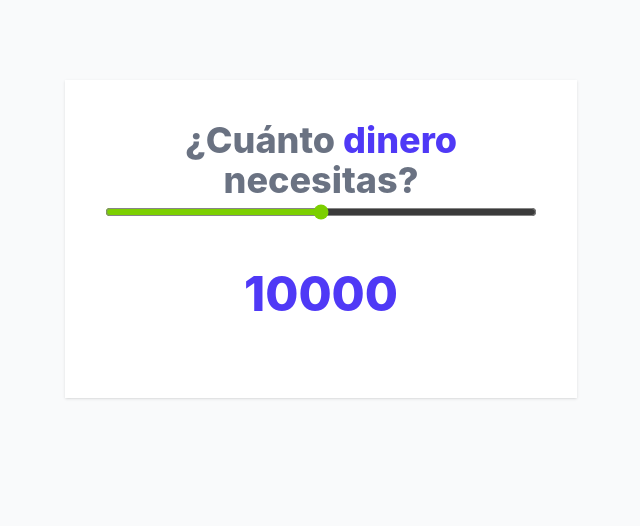
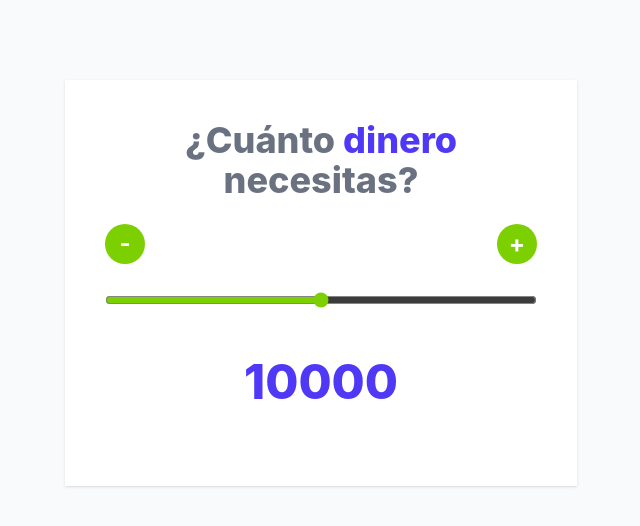
Before and after one commit to developer-ortega/cotizador-prestamos-react, a React (Vite) app: page / in a window 1280 px wide. Shown: the top 526 px of the page, without its empty margins (319-959 px from the left). Built offline with nearby package versions, Linux system fonts and the light colour scheme.

Commit message:
Añadiendo botones para incremento-decremento

```diff
--- a/src/App.jsx
+++ b/src/App.jsx
@@ -12,14 +12,54 @@
   const MAX = 20000;
   const STEP = 100;
 
+  // Se ejecuta cada vez que se mueve la barra, tipo número con + la cantidad
   function handleChange(e) {
       setCantidad(+e.target.value)
   }
+
+  // Resta a la cantidad sin bajar del MIN
+  function handleClickDecremento(){
+    const valor = cantidad - STEP;
+
+    if(valor < MIN){
+      alert('Cantidad no válida')
+      return;
+    }
+
+    setCantidad(valor);
+  }
+
+  // Suma a la cantidad sin sobrepasar del MAX
+  function handleClickIncremento(){
+    const valor = cantidad + STEP;
+
+    if(valor > MAX){
+      alert('Cantidad no permitida')
+      return;
+    }
+
+    setCantidad(valor);
+  }
+
   // input tipo barra deslizable para elegir la cantidad
   // onChange es un evento que se ejecutara al mover la barra
   return (
     <div className="my-20 max-w-lg mx-auto bg-white shadow p-10">
         <Header/>
+
+        <div className='flex justify-between my-6'>
+          <button
+            type='button'
+            className='h-10 w-10 flex items-center justify-center font-bold text-white text-2xl bg-lime-500 rounded-full hover:outline-none hover:ring-2 hover:ring-offset-2 hover:ring-lime-500'
+            onClick={handleClickDecremento}
+          >-</button>
+          <button
+            type='button'
+            className='h-10 w-10 flex items-center justify-center font-bold text-white text-2xl bg-lime-500 rounded-full hover:outline-none hover:ring-2 hover:ring-offset-2 hover:ring-lime-500'
+            onClick={handleClickIncremento}
+          >+</button>
+        </div>
+
         <input
           type='range'
           className='w-full h-6 bg-gray-200 accent-lime-500 hover:accent-lime-600'
```
